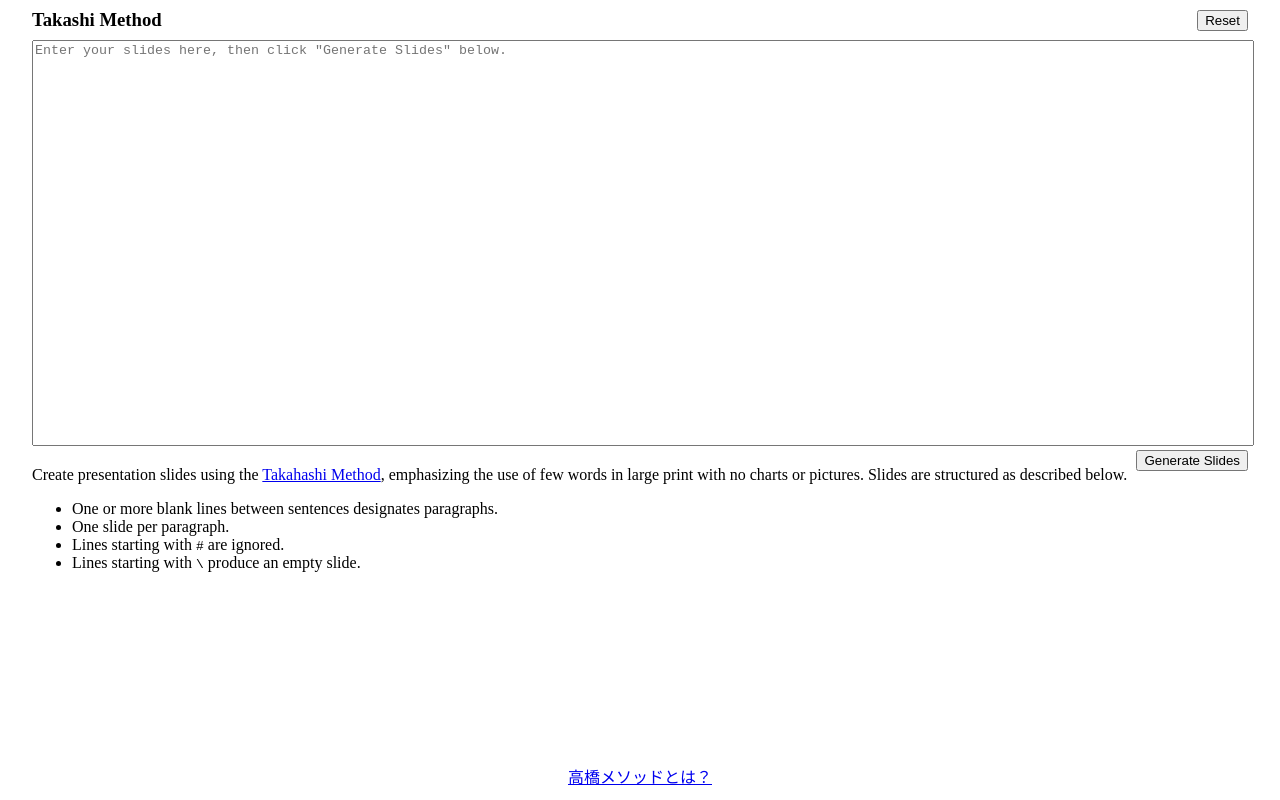
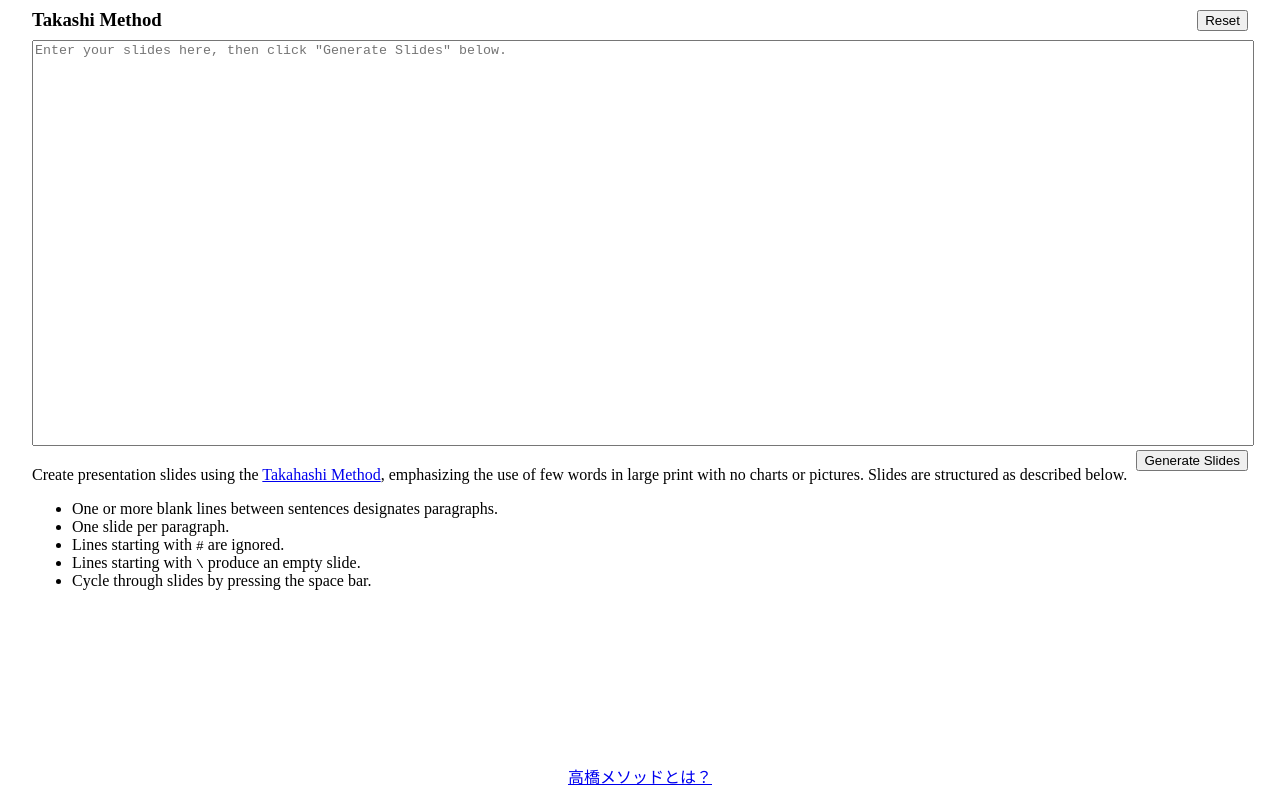
Before and after one commit to m-grimaud/takahashi, a React (Create React App) app: page / in a window 1280 px wide. Built offline with nearby package versions, Linux system fonts and the light colour scheme.

Commit message:
mention how to go through slides

```diff
--- a/src/components/SlideGen.tsx
+++ b/src/components/SlideGen.tsx
@@ -92,6 +92,9 @@ export default function SlideGen(props: SlideGenProps) {
         <li>
           Lines starting with <code>\</code> produce an empty slide.
         </li>
+        <li>
+          Cycle through slides by pressing the space bar.
+        </li>
       </ul>
     </>
   )
```
